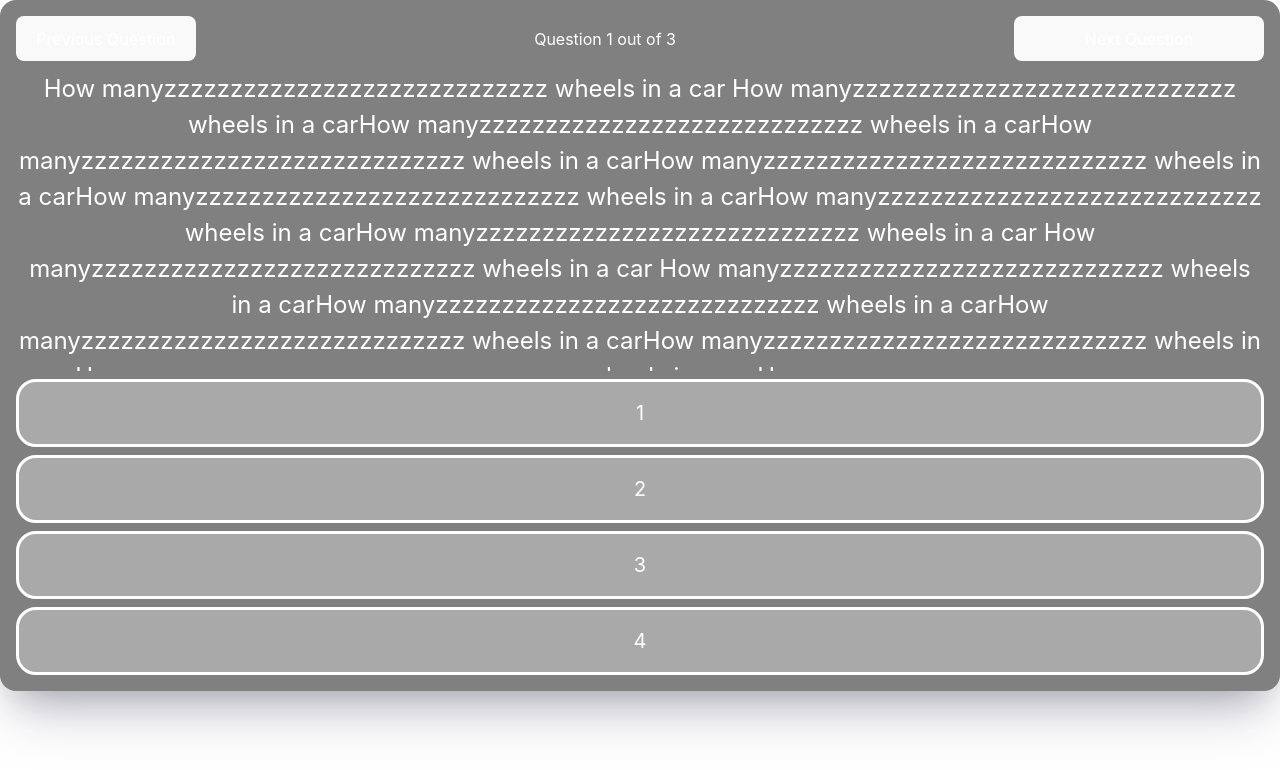
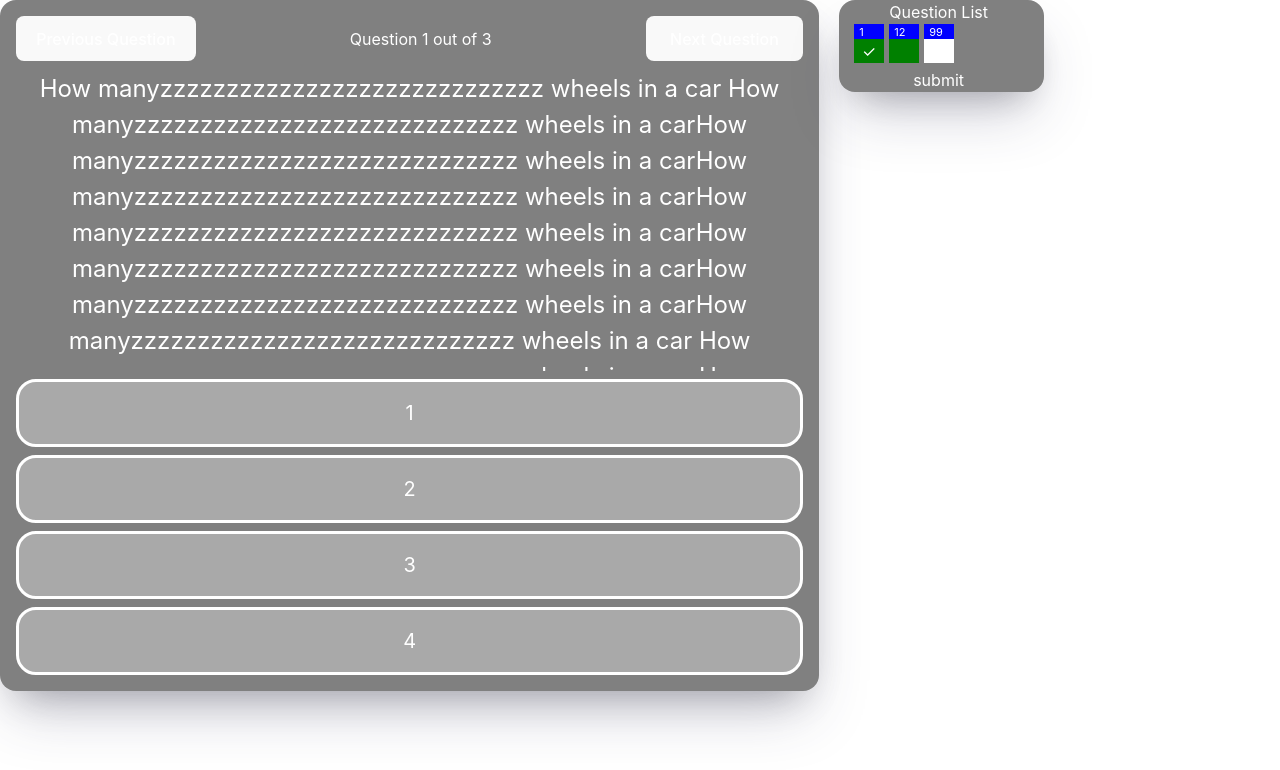
Before and after one commit to Monash-FIT3170/EdVantage, a React (Vite) app in the folder frontend/: page / in a window 1280 px wide. Shown: the top 770 px of the page. Built offline with nearby package versions, Linux system fonts and the light colour scheme.

Commit message:
create the question list fiel with the basic element

```diff
--- a/frontend/src/App.tsx
+++ b/frontend/src/App.tsx
@@ -5,6 +5,7 @@ import Public from './components/Public'
 import Login1 from './components/Login1'
 import Login2 from './components/Login2'
 import MultipleQuizz from './components/quizz/MultipleQuizz'
+import QuizWindow from './components/quizz/QuizWindow'
 
 function App() {
   return (
@@ -15,7 +16,7 @@ function App() {
           <Route path="style1" element={<Login1 />} />
           <Route path="style2" element={<Login2 />} />
         </Route> */}
-        <Route index element={<MultipleQuizz />} />
+        <Route index element={<QuizWindow />} />
       </Route>
     </Routes>
   )
--- a/frontend/src/components/quizz/MultipleQuizz.tsx
+++ b/frontend/src/components/quizz/MultipleQuizz.tsx
@@ -11,7 +11,7 @@ function MultipleQuizz () {
     var questionList=[{
         id:0,
         text:"How manyzzzzzzzzzzzzzzzzzzzzzzzzzzzzz wheels in a car How manyzzzzzzzzzzzzzzzzzzzzzzzzzzzzz wheels in a carHow manyzzzzzzzzzzzzzzzzzzzzzzzzzzzzz wheels in a carHow manyzzzzzzzzzzzzzzzzzzzzzzzzzzzzz wheels in a carHow manyzzzzzzzzzzzzzzzzzzzzzzzzzzzzz wheels in a carHow manyzzzzzzzzzzzzzzzzzzzzzzzzzzzzz wheels in a carHow manyzzzzzzzzzzzzzzzzzzzzzzzzzzzzz wheels in a carHow manyzzzzzzzzzzzzzzzzzzzzzzzzzzzzz wheels in a car How manyzzzzzzzzzzzzzzzzzzzzzzzzzzzzz wheels in a car How manyzzzzzzzzzzzzzzzzzzzzzzzzzzzzz wheels in a carHow manyzzzzzzzzzzzzzzzzzzzzzzzzzzzzz wheels in a carHow manyzzzzzzzzzzzzzzzzzzzzzzzzzzzzz wheels in a carHow manyzzzzzzzzzzzzzzzzzzzzzzzzzzzzz wheels in a carHow manyzzzzzzzzzzzzzzzzzzzzzzzzzzzzz wheels in a carHow manyzzzzzzzzzzzzzzzzzzzzzzzzzzzzz wheels in a carHow manyzzzzzzzzzzzzzzzzzzzzzzzzzzzzz wheels in a car",
-        type: "multiple",
+        type: "single-multiple",
         morethanoneans:false,
         options:[
             {id:0, text:"1", isChoosen:false},
@@ -22,23 +22,23 @@ function MultipleQuizz () {
     },
     {
         id:1,
-        text:"How manyzzzzzzzzzzzzzzzzzzzzzzzzzzzzz wheels in a car How manyzzzzzzzzzzzzzzzzzzzzzzzzzzzzz wheels in a carHow manyzzzzzzzzzzzzzzzzzzzzzzzzzzzzz wheels in a carHow manyzzzzzzzzzzzzzzzzzzzzzzzzzzzzz wheels in a carHow manyzzzzzzzzzzzzzzzzzzzzzzzzzzzzz wheels in a carHow manyzzzzzzzzzzzzzzzzzzzzzzzzzzzzz wheels in a carHow manyzzzzzzzzzzzzzzzzzzzzzzzzzzzzz wheels in a carHow manyzzzzzzzzzzzzzzzzzzzzzzzzzzzzz wheels in a car How manyzzzzzzzzzzzzzzzzzzzzzzzzzzzzz wheels in a car How manyzzzzzzzzzzzzzzzzzzzzzzzzzzzzz wheels in a carHow manyzzzzzzzzzzzzzzzzzzzzzzzzzzzzz wheels in a carHow manyzzzzzzzzzzzzzzzzzzzzzzzzzzzzz wheels in a carHow manyzzzzzzzzzzzzzzzzzzzzzzzzzzzzz wheels in a carHow manyzzzzzzzzzzzzzzzzzzzzzzzzzzzzz wheels in a carHow manyzzzzzzzzzzzzzzzzzzzzzzzzzzzzz wheels in a carHow manyzzzzzzzzzzzzzzzzzzzzzzzzzzzzz wheels in a car",
-        type: "multiple",
+        text:"Is team 2 hard-working",
+        type: "single-multiple",
         morethanoneans:false,
         options:[
-            {id:0, text:"1", isChoosen:false},
-            {id:1, text:"2", isChoosen:false},
-            {id:2, text:"3", isChoosen:false},
-            {id:3, text:"4", isChoosen:false},
+            {id:0, text:"very much", isChoosen:false},
+            {id:1, text:"a lot", isChoosen:false},
+            {id:2, text:" they alway working on the project", isChoosen:false},
+            {id:3, text:"1000 out of 10", isChoosen:false},
         ]
     },
     {
         id:2,
         text:"this is question 3",
-        type: "multiple",
+        type: "single-multiple",
         morethanoneans:false,
         options:[
-            {id:0, text:"answer 3 1", isChoosen:false},
+            {id:0, text:"answer 3 1", isChoosen:true},
             {id:1, text:"answer 3 2", isChoosen:false},
             {id:2, text:"answer 3 3", isChoosen:false},
             {id:3, text:"answer 3 4", isChoosen:false},
@@ -63,6 +63,7 @@ function MultipleQuizz () {
     }
     showButton();
     function recordAnswer(questionid,ans){
+     if(questionList[currentQuestion].type=="single-multiple"){
         var temp={
             "id":questionid,
             "answer":ans,
@@ -75,9 +76,9 @@ function MultipleQuizz () {
                 ans.isChoosen=false;
                 answerList.pop()
             }
+            questionList[currentQuestion].options[ans.id].isChoosen=true
               ischecked=1;
               console.log(questionList[currentQuestion].options)
-
             }
         }
         if(ischecked==0){
@@ -93,12 +94,17 @@ function MultipleQuizz () {
         } else {
 
         }
+     }
     }
     function printAnswer(option){
         if(!option.isChoosen){
-            return <li className='multiple-choice' key={option.id} onClick={()=>recordAnswer(questionList[currentQuestion].id,option)}>{option.text}</li>
+            return (<li className='multiple-choice' key={option.id} onClick={()=>recordAnswer(questionList[currentQuestion].id,option)}>{option.text}</li>)
+        }else{
+            return (<li className='selected-multiple-choice' key={option.id} onClick={()=>recordAnswer(questionList[currentQuestion].id,option)}>{option.text}</li>)
+
         }
     }
+
     function goToPreviousQuestion(){
         if (currentQuestion>=1){
             setCurrentQuestion(currentQuestion-1);
@@ -120,7 +126,7 @@ function MultipleQuizz () {
 
       <ul className='multiple-box'>
         {questionList[currentQuestion].options.map((option) => {
-            return printAnswer(option);
+            return (printAnswer(option));
         })}
         </ul>
     </div>
--- /dev/null
+++ b/frontend/src/components/quizz/NavigationQuestionBox.tsx
@@ -0,0 +1,24 @@
+import './Quizz.css'
+function NavigationQuestionBox (questionNumber: number,status){
+    var bottomBox
+    if(status=="correct"){
+        bottomBox= <div className='bottom-question-box-choosen-correct'>✓
+        </div>
+    }else  if(status=="choosen")
+    {
+        bottomBox= <div className='bottom-question-box-choosen'>
+        </div>
+    } else{
+        bottomBox=<div className='bottom-question-box'>
+        </div>
+    }
+    var output= <div className='navigation-question-box'>
+    <div className='top-question-box'>
+        <div className='box-text'>{questionNumber}</div>
+    </div>
+    {bottomBox}
+    </div>
+
+return(output);
+}
+export default NavigationQuestionBox
--- /dev/null
+++ b/frontend/src/components/quizz/QuizWindow.tsx
@@ -0,0 +1,12 @@
+import MultipleQuizz from './MultipleQuizz'
+import './Quizz.css'
+import QuizzNavigationtab from './QuizzNavigationtab';
+function QuizWindow (){
+    var output= <div className='question-tab'>
+    {MultipleQuizz()}
+    {QuizzNavigationtab()}
+    </div>
+
+return(output);
+}
+export default QuizWindow
--- a/frontend/src/components/quizz/Quizz.css
+++ b/frontend/src/components/quizz/Quizz.css
@@ -4,10 +4,11 @@
     color: white;
     padding: 16px;
     height: auto;
-    width: 100%;
     box-shadow: rgba(50, 50, 93, 0.25) 0px 30px 60px -12px,
     rgba(0, 0, 0, 0.3) 0px 18px 36px -18px;
+    min-width: 80%;
 }
+
 .multiple-box {
     list-style: none;
 }
@@ -18,6 +19,14 @@ border: 3px solid white;
 border-radius: 20px;
 font-size: 20px;
 margin-top: 8px;
+}
+.selected-multiple-choice{
+    background-color: darkgray;
+    padding: 16px;
+    border: 3px solid greenyellow;
+    border-radius: 20px;
+    font-size: 20px;
+    margin-top: 8px;
 }
 .question-txt{
 font-size:x-large;
@@ -44,3 +53,67 @@ margin-top: 10px;
     float:left;
     width: 20%;
 }
+.question-tab{
+    display: flex;
+    width: 80%;
+}
+.navigattion-tab{
+    background-color: gray;
+    border-radius: 16px;
+    color: white;
+    padding-right: 16px;
+    min-height: 10%;
+    height: fit-content;
+    box-shadow: rgba(50, 50, 93, 0.25) 0px 30px 60px -12px,
+    rgba(0, 0, 0, 0.3) 0px 18px 36px -18px;
+    min-width: 20%;
+    margin-left: 20px;
+    padding-left: 10px;
+    padding: auto;
+}
+.navigation-question-box{
+   margin-left: 5px;
+   min-width: 30px;
+   max-width: fit-content;
+   max-height: fit-content;
+   min-height: 30px;
+}
+.top-question-box{
+    min-width: 30px;
+    height: 15px;
+    background-color: blue;
+    position: relative;
+}
+.box-text {
+    position: absolute;
+    padding-left: 5px;
+    bottom: 10;
+    color: white;
+    font-size: 11px;
+  }
+ .bottom-question-box {
+    width: fit-content;
+    height: fit-content;
+    background-color: aliceblue;
+ }
+ .bottom-question-box-choosen-correct{
+    width: 30px;
+    height: 24px;
+    background-color: green;
+ }
+ .bottom-question-box-choosen{
+    width: 30px;
+    height: 24px;
+    background-color: green;
+ }
+ .bottom-question-box{
+    width: 30px;
+    height: 24px;
+    background-color: white;
+ }
+
+ .ans-box-field{
+    display: flex;
+    flex-wrap: wrap;
+    margin-bottom: 5px;
+}
--- /dev/null
+++ b/frontend/src/components/quizz/QuizzNavigationtab.tsx
@@ -0,0 +1,16 @@
+import './Quizz.css'
+import NavigationQuestionBox from './NavigationQuestionBox';
+function QuizzNavigationtab (){
+    var output= <div className='navigattion-tab'>
+    <div>Question List</div>
+    <div className='ans-box-field'>
+    <div> {NavigationQuestionBox(1,"correct")}</div>
+    <div> {NavigationQuestionBox(12,"choosen")}</div>
+    <div> {NavigationQuestionBox(99,"unchoosen")}</div>
+    </div>
+    <div>submit</div>
+    </div>
+
+return(output);
+}
+export default QuizzNavigationtab
```
Also changed, not shown: frontend/src/components/quizz/Quizz.js (deleted, +0 -18 lines).
